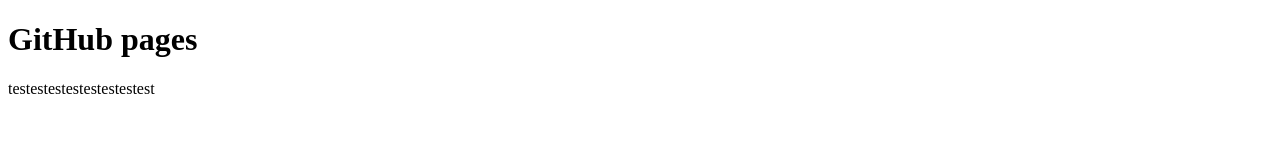
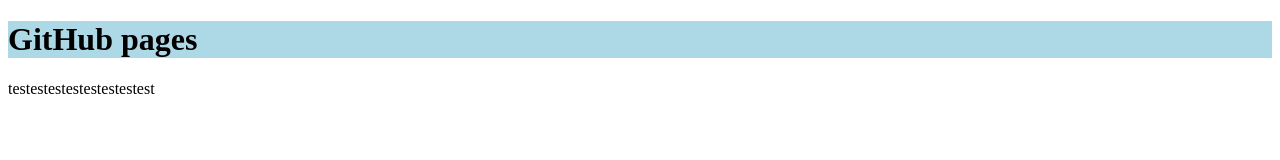
Before and after one commit to maruche/test, a plain HTML site: page index.html in a window 1280 px wide. Drawn offline with Linux system fonts and the light colour scheme.

Commit message:
add-style

```diff
--- a/index.html
+++ b/index.html
@@ -3,6 +3,11 @@
   <head>
     <meta charset="utf-8">
     <title></title>
+    <style media="screen">
+      h1 {
+        background-color: lightblue;
+      }
+    </style>
   </head>
   <body>
     <h1>GitHub pages</h1>
```
